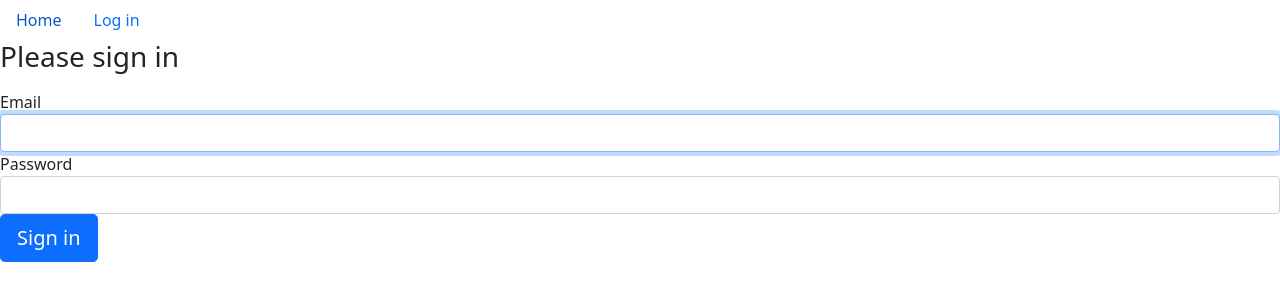
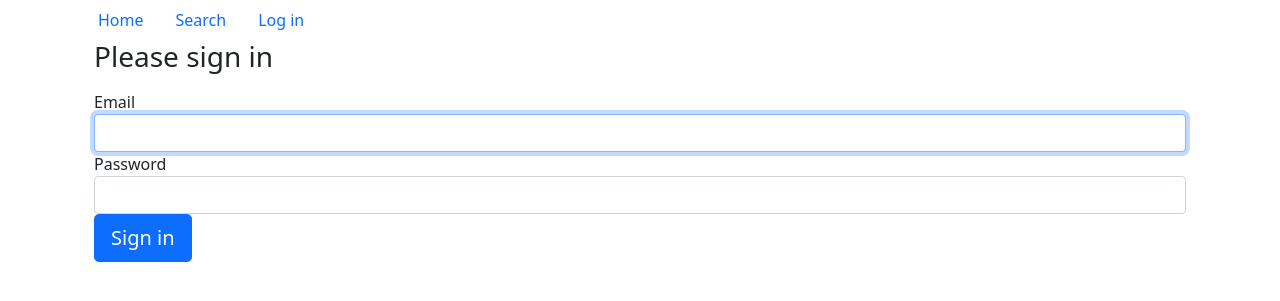
Before and after one commit to Ranoth/Projet_PPE3, a Symfony app: template templates/security/login.html.twig in a window 1280 px wide. Shown: the top 301 px of the page. Run offline with Twig, Linux system fonts and the light colour scheme; the template is opened without the code that fills it, so the values that code supplies are empty; some libraries are stand-ins or nearby versions.

Commit message:
seach&btfy

```diff
--- a/templates/base.html.twig
+++ b/templates/base.html.twig
@@ -11,16 +11,16 @@
       <link href="https://cdn.jsdelivr.net/npm/bootstrap@5.1.3/dist/css/bootstrap.min.css" rel="stylesheet" integrity="sha384-1BmE4kWBq78iYhFldvKuhfTAU6auU8tT94WrHftjDbrCEXSU1oBoqyl2QvZ6jIW3" crossorigin="anonymous">
     {% endblock %}
 
-    {% block javascripts %}
-      <script src="https://cdn.jsdelivr.net/npm/@popperjs/core@2.10.2/dist/umd/popper.min.js" integrity="sha384-7+zCNj/IqJ95wo16oMtfsKbZ9ccEh31eOz1HGyDuCQ6wgnyJNSYdrPa03rtR1zdB" crossorigin="anonymous"></script>
-      <script src="https://cdn.jsdelivr.net/npm/bootstrap@5.1.3/dist/js/bootstrap.min.js" integrity="sha384-QJHtvGhmr9XOIpI6YVutG+2QOK9T+ZnN4kzFN1RtK3zEFEIsxhlmWl5/YESvpZ13" crossorigin="anonymous"></script>
-    {% endblock %}
   </head>
   <body>
+    <div class="container">
       {% block nav %}
         <ul class="nav">
-        <li class="nav-item active">
+          <li class="nav-item">
             <a class="nav-link" href="/">Home</a>
+          </li>
+          <li class="nav-item">
+          <a class="nav-link" href="/search">Search</a>
           </li>
           {% if not app.user %}
             <li class="nav-item">
@@ -37,4 +37,9 @@
       {% endblock %}
       {% block body %}{% endblock %}
     </body>
+    {% block javascripts %}
+      <script src="https://cdn.jsdelivr.net/npm/@popperjs/core@2.10.2/dist/umd/popper.min.js" integrity="sha384-7+zCNj/IqJ95wo16oMtfsKbZ9ccEh31eOz1HGyDuCQ6wgnyJNSYdrPa03rtR1zdB" crossorigin="anonymous"></script>
+      <script src="https://cdn.jsdelivr.net/npm/bootstrap@5.1.3/dist/js/bootstrap.min.js" integrity="sha384-QJHtvGhmr9XOIpI6YVutG+2QOK9T+ZnN4kzFN1RtK3zEFEIsxhlmWl5/YESvpZ13" crossorigin="anonymous"></script>
+    {% endblock %}
+  </div>
 </html>
--- a/templates/home/index.html.twig
+++ b/templates/home/index.html.twig
@@ -3,4 +3,7 @@
 {% block title %}Hello HomeController!{% endblock %}
 
 {% block body %}
+  {% if app.user %}
+    <div class="btn btn-primary">secret button</div>
+  {% endif %}
 {% endblock %}
--- a/templates/security/login.html.twig
+++ b/templates/security/login.html.twig
@@ -3,6 +3,7 @@
 {% block title %}Log in!{% endblock %}
 
 {% block body %}
+  <div class="container">
     <form method="post">
       {% if error %}
         <div class="alert alert-danger">{{ error.messageKey|trans(error.messageData, 'security') }}</div>
@@ -10,13 +11,11 @@
 
       <h1 class="h3 mb-3 font-weight-normal">Please sign in</h1>
       <label for="inputEmail">Email</label>
-    <input type="email" value="{{ last_username }}" name="email" id="inputEmail" class="form-control" autocomplete="email" required autofocus>
+      <input type="email" value="{{ last_username }}" name="email" id="inputEmail" class="form-control" autocomplete="email" required="required" autofocus="autofocus">
       <label for="inputPassword">Password</label>
-    <input type="password" name="password" id="inputPassword" class="form-control" autocomplete="current-password" required>
+      <input type="password" name="password" id="inputPassword" class="form-control" autocomplete="current-password" required="required">
 
-    <input type="hidden" name="_csrf_token"
-           value="{{ csrf_token('authenticate') }}"
-    >
+      <input type="hidden" name="_csrf_token" value="{{ csrf_token('authenticate') }}">
 
       {#
         Uncomment this section and add a remember_me option below your firewall to activate remember me functionality.
@@ -33,4 +32,5 @@
         Sign in
       </button>
     </form>
+  </div>
 {% endblock %}
```
Lines whose indentation alone changed are shown as unchanged.
